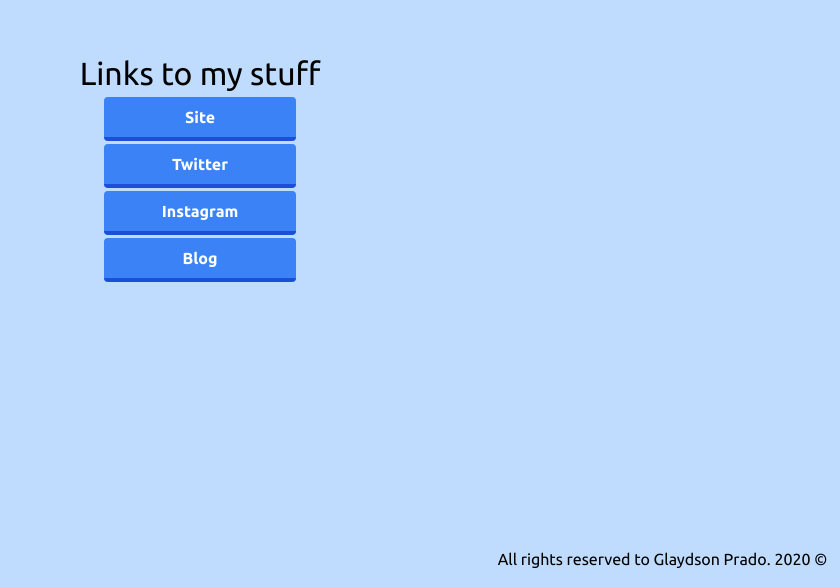
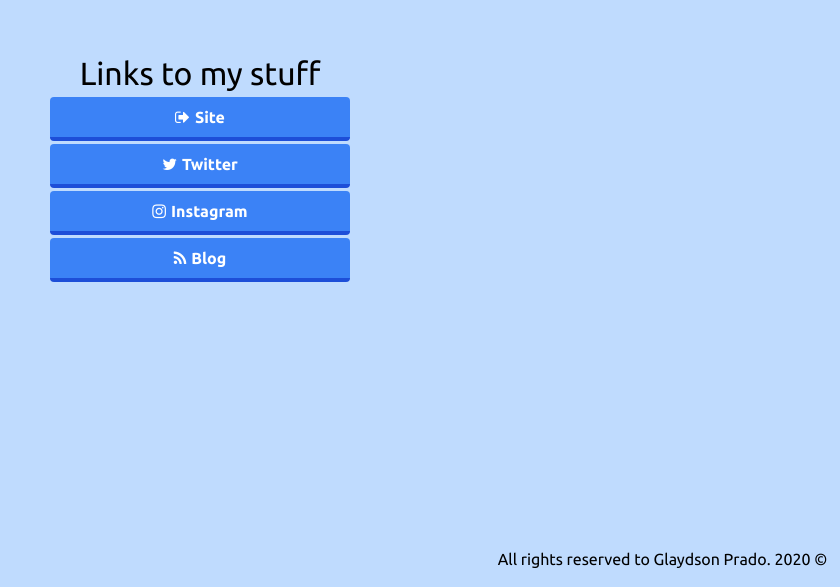
Before and after one commit to glaydsonp/my-links, a website built with Parcel: page index.html in a window 1280 px wide. Shown: the part 213-800 px from the top of the page, without its empty margins (440-1280 px from the left). Built offline with nearby package versions, Linux system fonts and the light colour scheme.

Commit message:
implemented icons, updated readme, refactoring links list into json

```diff
--- a/index.html
+++ b/index.html
@@ -2,9 +2,15 @@
 <html lang="en">
 
 <head>
+  <title>Home</title>
+
   <meta charset="UTF-8">
   <meta name="viewport" content="width=device-width, initial-scale=1.0">
-  <title>Home</title>
+
+  <!-- Icon downloaded from flaticons.com -->
+  <link rel="shortcut icon" href="favicon.ico" type="image/x-icon">
+
+  <link rel="stylesheet" href="https://stackpath.bootstrapcdn.com/font-awesome/4.7.0/css/font-awesome.min.css">
   <link rel="stylesheet" href="https://unpkg.com/tailwindcss@^1.0/dist/tailwind.min.css">
   <link rel="stylesheet" href="./src/scss/main.scss">
 </head>
@@ -27,6 +33,11 @@
     </div>
   </footer>
 
+  <div style="display: none;">
+    Icons made by <a href="http://www.freepik.com/" title="Freepik">Freepik</a> from <a href="https://www.flaticon.com/"
+      title="Flaticon">www.flaticon.com</a>
+  </div>
+
   <script src="./src/ts/main.ts"></script>
 </body>
 
--- /dev/null
+++ b/links.json
@@ -0,0 +1,26 @@
+[
+  {
+    "id": 1,
+    "url": "http://gpdev.live/",
+    "description": "Site",
+    "fa_icon_class": "fa fa-sign-out"
+  },
+  {
+    "id": 2,
+    "url": "https://twitter.com/glaydsonp",
+    "description": "Twitter",
+    "fa_icon_class": "fa fa-twitter"
+  },
+  {
+    "id": 3,
+    "url": "https://www.instagram.com/glaydsonp/",
+    "description": "Instagram",
+    "fa_icon_class": "fa fa-instagram"
+  },
+  {
+    "id": 4,
+    "url": "http://blog.glaydsonp.com/",
+    "description": "Blog",
+    "fa_icon_class": "fa fa-rss"
+  }
+]
--- a/package.json
+++ b/package.json
@@ -16,6 +16,7 @@
     "typescript": "^3.9.7"
   },
   "dependencies": {
-    "@types/node": "^14.0.27"
+    "@types/node": "^14.0.27",
+    "node": "^14.7.0"
   }
 }
--- a/src/scss/_main-container.scss
+++ b/src/scss/_main-container.scss
@@ -14,10 +14,14 @@
     .links-list {
       list-style-type: none;
       text-align: center;
-      width: 15vw;
+      width: 300px;
 
       li {
         margin-bottom: 0.2rem;
+
+        a > i {
+          margin-right: 5px;
+        }
       }
     }
   }
--- a/src/ts/apis/list-links.api.ts
+++ b/src/ts/apis/list-links.api.ts
@@ -1,30 +1,11 @@
 import { IMyLinks } from "../interfaces/links.interface";
-import { resolve } from "path";
+import data from "../../../links.json";
 
 export class LoadLinksListApi {
-  myLinks: IMyLinks[] = [
-    {
-      id: 1,
-      url: "http://gpdev.live/",
-      description: "Site",
-    },
-    {
-      id: 2,
-      url: "https://twitter.com/glaydsonp",
-      description: "Twitter",
-    },
-    {
-      id: 3,
-      url: "https://www.instagram.com/glaydsonp/",
-      description: "Instagram",
-    },
-    {
-      id: 4,
-      url: "http://blog.glaydsonp.com/",
-      description: "Blog",
-    },
-  ];
-  constructor() {}
+  myLinks: IMyLinks[] = [];
+  constructor() {
+    this.onInit();
+  }
 
   onInit() {
     this.loadLinks();
@@ -36,7 +17,9 @@
    *
    * @memberof LoadLinksListApi
    */
-  loadLinks() {}
+  loadLinks() {
+    this.myLinks = data;
+  }
 
   getLinks(): Promise<IMyLinks[]> {
     return new Promise<IMyLinks[]>((resolve, reject) => resolve(this.myLinks));
--- a/src/ts/interfaces/links.interface.ts
+++ b/src/ts/interfaces/links.interface.ts
@@ -2,4 +2,5 @@
   id: number;
   url: string;
   description: string;
+  fa_icon_class?: string;
 }
--- a/src/ts/main.ts
+++ b/src/ts/main.ts
@@ -28,17 +28,22 @@
   generateHtml(myLinks: IMyLinks[]) {
     myLinks.some((link) => {
       const listItem = document.createElement("li");
+      const a = document.createElement("a");
 
-      const a = document.createElement("a");
+      listItem.id = `list-item-${link.id}`;
       a.href = link.url;
       a.target = "_blank";
       a.className =
         "bg-blue-500 hover:bg-blue-400 text-white font-bold py-2 px-4 border-b-4 border-blue-700 hover:border-blue-500 rounded w-full inline-block";
-      a.innerHTML = link.description;
 
-      listItem.id = `list-item-${link.id}`;
+      if (link.fa_icon_class) {
+        const i = document.createElement("i");
+        i.className = `${link.fa_icon_class}`;
+        a.append(i);
+      }
+
+      a.append(link.description);
       listItem.append(a);
-
       this.linksList.appendChild(listItem);
     });
   }
```
Also changed, not shown: README.md, favicon.ico (added), 1 other file.
